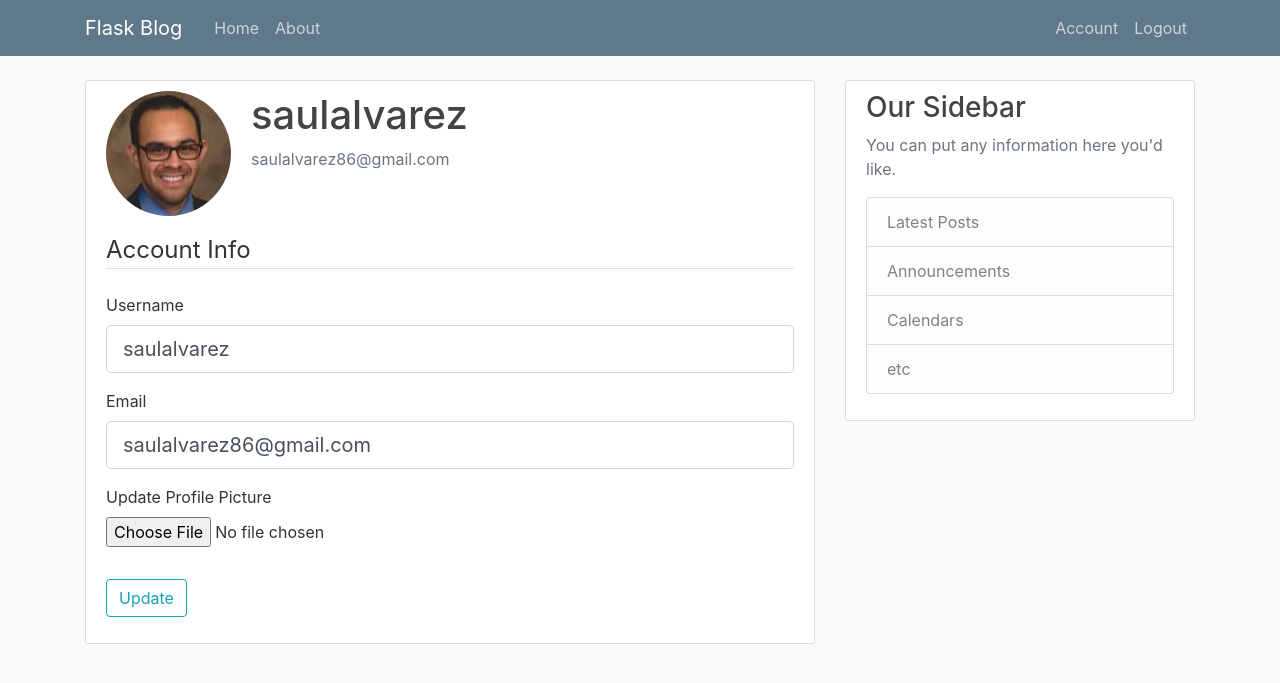
After one commit to blankcheck101010/FlaskApp, a Flask app: page /account in a window 1280 px wide. The commit adds this page. Shown: the top 683 px of the page. Run offline with Flask 2, Linux system fonts and the light colour scheme; a user stored in the database is signed in; some libraries are stand-ins or nearby versions.

Commit message:
user account and profile picture updates

```diff
--- a/Flask_Blog/flaskblog/__init__.py
+++ b/Flask_Blog/flaskblog/__init__.py
@@ -1,10 +1,16 @@
 from flask import Flask
 from flask_sqlalchemy import SQLAlchemy
+from flask_bcrypt import Bcrypt
+from flask_login import LoginManager
 
 app = Flask(__name__)  # this is the name of the module
 # /// means sqlite fille will be saved in same directory *
 app.config['SECRET_KEY'] = '1f97f91cfded7cfb92a9fcef1b36db91'
 app.config['SQLALCHEMY_DATABASE_URI'] = 'sqlite:///site.db'  # /// *
 db = SQLAlchemy(app)
+bcrypt = Bcrypt(app)
+login_manager = LoginManager(app)
+login_manager.login_view = 'login'
+login_manager.login_message_category = 'info'  # 'info is a blue-colored alert in bootstrap'
 
 from flaskblog import routes
--- a/Flask_Blog/flaskblog/forms.py
+++ b/Flask_Blog/flaskblog/forms.py
@@ -1,6 +1,9 @@
 from flask_wtf import FlaskForm
+from flask_wtf.file import FileField, FileAllowed
+from flask_login import current_user
 from wtforms import StringField, PasswordField, SubmitField, BooleanField
-from wtforms.validators import DataRequired, Length, Email, EqualTo
+from wtforms.validators import DataRequired, Length, Email, EqualTo, ValidationError
+from flaskblog.models import User
 
 
 class RegistrationForm(FlaskForm):
@@ -10,9 +13,38 @@ class RegistrationForm(FlaskForm):
     confirm_password = PasswordField('Confirm Password', validators=[DataRequired(), EqualTo('password')])
     submit = SubmitField('Sign Up')
 
+    def validate_username(self, username):
+        user = User.query.filter_by(username=username.data).first()
+        if user:  # if user is none, than we're good (continue). otherwise, throw the error
+            raise ValidationError('That username is taken. Please choose a different one.')
+
+    def validate_email(self, email):
+        user = User.query.filter_by(email=email.data).first()
+        if user:  # if user is none, than we're good (continue). otherwise, throw the error
+            raise ValidationError('That email is taken. Please choose a different one.')
+
 
 class LoginForm(FlaskForm):
     email = StringField('Email', validators=[DataRequired(), Email()])
     password = PasswordField('Password', validators=[DataRequired()])
     remember = BooleanField('Remember Me')
     submit = SubmitField('Login')
+
+
+class UpdateAccountForm(FlaskForm):
+    username = StringField('Username', validators=[DataRequired(), Length(min=2, max=20)])
+    email = StringField('Email', validators=[DataRequired(), Email()])
+    picture = FileField('Update Profile Picture', validators=[FileAllowed(['jpg','png'])])
+    submit = SubmitField('Update')
+
+    def validate_username(self, username):
+        if username.data != current_user.username:
+            user = User.query.filter_by(username=username.data).first()
+            if user:  # if user is none, than we're good (continue). otherwise, throw the error
+                raise ValidationError('That username is taken. Please choose a different one.')
+
+    def validate_email(self, email):
+        if email.data != current_user.email:
+            user = User.query.filter_by(email=email.data).first()
+            if user:  # if user is none, than we're good (continue). otherwise, throw the error
+                raise ValidationError('That email is taken. Please choose a different one.')
--- a/Flask_Blog/flaskblog/routes.py
+++ b/Flask_Blog/flaskblog/routes.py
@@ -1,10 +1,13 @@
-from flask import render_template, url_for, flash, redirect
-from flaskblog import app
+import os
+import secrets
+from PIL import Image
+from flask import render_template, url_for, flash, redirect, request
+from flaskblog import app, db, bcrypt
 #    package-name
 #              then the module name
-from flaskblog.forms import RegistrationForm, LoginForm
+from flaskblog.forms import RegistrationForm, LoginForm, UpdateAccountForm
 from flaskblog.models import User, Post
-
+from flask_login import login_user, current_user, logout_user, login_required
 
 posts = [
     {
@@ -35,20 +38,78 @@ def about():
 
 @app.route("/register", methods=['GET', 'POST'])
 def register():
+    if current_user.is_authenticated:
+        return redirect(url_for('home'))
     form = RegistrationForm()
     if form.validate_on_submit():
-        flash(f'Account created for {form.username.data}!', 'success')
-        return redirect(url_for('home'))
+        hashed_password = bcrypt.generate_password_hash(form.password.data).decode('utf-8')
+        #                                                                        use the HASHED_PASSWORD!
+        user = User(username=form.username.data, email=form.email.data, password=hashed_password)
+        # add created user to the database (don't forget to commit!)
+        db.session.add(user)
+        db.session.commit()
+        # flash the message that they are now able to log in
+        flash('Your account has been created! You are now able to log in', 'success')
+        return redirect(url_for('login'))
     return render_template('register.html', title='Register', form=form)
 
 
 @app.route("/login", methods=['GET', 'POST'])
 def login():
+    if current_user.is_authenticated:
+        return redirect(url_for('home'))
     form = LoginForm()
     if form.validate_on_submit():
-        if form.email.data == 'admin@blog.com' and form.password.data == 'password':
-            flash('You have been logged in!', 'success')
-            return redirect(url_for('home'))
+        # query database to make sure user exists and password verifies in the database
+        user = User.query.filter_by(email=form.email.data).first()
+        if user and bcrypt.check_password_hash(user.password, form.password.data):
+            # login_user is where we logged in the user
+            login_user(user, remember=form.remember.data)
+            #                   args is a dictionary
+            #                   args['next'] will throw an error if it doesn't exist (DON'T USE IT!)
+            #                        get('next') simply returns 'None' if it doesn't exist
+            next_page = request.args.get('next')
+            return redirect(next_page) if next_page else redirect(url_for('home'))
         else:
             flash('Login Unsuccessful. Please check username and password', 'danger')
     return render_template('login.html', title='Login', form=form)
+
+
+@app.route("/logout")
+def logout():
+    logout_user()
+    return redirect(url_for('home'))
+
+
+def save_picture(form_picture):
+    random_hex = secrets.token_hex(8)
+    _, f_ext = os.path.splitext(form_picture.filename)
+    picture_fn = random_hex + f_ext
+    picture_path = os.path.join(app.root_path, 'static/profile_pics', picture_fn)
+
+    output_size = (125, 125)
+    i = Image.open(form_picture)
+    i.thumbnail(output_size)
+    i.save(picture_path)
+
+    return picture_fn
+
+
+@app.route("/account", methods=['GET', 'POST'])
+@login_required
+def account():
+    form = UpdateAccountForm()
+    if form.validate_on_submit():
+        if form.picture.data:
+            picture_file = save_picture(form.picture.data)
+            current_user.image_file = picture_file
+        current_user.username = form.username.data
+        current_user.email = form.email.data
+        db.session.commit()
+        flash('Your account has been updated!', 'success')
+        return redirect(url_for('account'))
+    elif request.method == 'GET':
+        form.username.data = current_user.username
+        form.email.data = current_user.email
+    image_file = url_for('static', filename='profile_pics/' + current_user.image_file)
+    return render_template('account.html', title='Account', image_file=image_file, form=form)
--- /dev/null
+++ b/Flask_Blog/flaskblog/templates/account.html
@@ -0,0 +1,57 @@
+{% extends "layout.html" %}
+{% block content %}
+    <div class="content-section">
+        <div class="media">
+            <img class="rounded-circle account-img" src="{{ image_file }}">
+            <div class="media-body">
+                <h2 class="account-heading">{{ current_user.username }}</h2>
+                <p class="text-secondary">{{ current_user.email }}</p>
+            </div>
+        </div>
+            <form method="POST" action="" enctype="multipart/form-data">
+                {{ form.hidden_tag() }}
+                <fieldset class="form-group">
+                    <legend class="border-bottom mb-4">Account Info</legend>
+                    <div class="form-group">
+                        {{ form.username.label(class="form-control-label") }}
+
+                        {% if form.username.errors %}
+                            {{ form.username(class="form-control form-control-lg is-invalid") }}
+                            <div class="invalid-feedback">
+                                {% for error in form.username.errors %}
+                                    <span>{{ error }}</span>
+                                {% endfor %}
+                            </div>
+                        {% else %}
+                            {{ form.username(class="form-control form-control-lg") }}
+                        {% endif %}
+                    </div>
+                    <div class="form-group">
+                        {{ form.email.label(class="form-control-label") }}
+                        {% if form.email.errors %}
+                            {{ form.email(class="form-control form-control-lg is-invalid") }}
+                            <div class="invalid-feedback">
+                                {% for error in form.email.errors %}
+                                    <span>{{ error }}</span>
+                                {% endfor %}
+                            </div>
+                        {% else %}
+                            {{ form.email(class="form-control form-control-lg") }}
+                        {% endif %}
+                    </div>
+                    <div class="form-group">
+                        {{ form.picture.label() }}
+                        {{ form.picture(class="form-control-file") }}
+                        {% if form.picture.errors %}
+                            {% for error in form.picture.errors %}
+                                <span class="text-danger">{{ error }}</span></br>
+                            {% endfor %}
+                        {% endif %}
+                    </div>
+                </fieldset>
+                <div class="form-group">
+                    {{ form.submit(class="btn btn-outline-info") }}
+                </div>
+            </form>
+    </div>
+{% endblock content %}
--- a/Flask_Blog/flaskblog/templates/layout.html
+++ b/Flask_Blog/flaskblog/templates/layout.html
@@ -31,8 +31,13 @@
             </div>
             <!-- Navbar Right Side -->
             <div class="navbar-nav">
-              <a class="nav-item nav-link" href="{{ url_for('login') }}">Login</a>
-              <a class="nav-item nav-link" href="{{ url_for('register') }}">Register</a>
+              {% if current_user.is_authenticated %}
+                <a class="nav-item nav-link" href="{{ url_for('account') }}">Account</a>
+                <a class="nav-item nav-link" href="{{ url_for('logout') }}">Logout</a>
+              {% else %}
+                <a class="nav-item nav-link" href="{{ url_for('login') }}">Login</a>
+                <a class="nav-item nav-link" href="{{ url_for('register') }}">Register</a>
+              {% endif %}
             </div>
           </div>
         </div>
```
Also changed, not shown: Flask_Blog/flaskblog/models.py (+11 -2 lines), Flask_Blog/flaskblog/site.db, Flask_Blog/flaskblog/static/profile_pics/88fd5e031f5dca8d.jpg (added), Flask_Blog/flaskblog/static/profile_pics/default.jpg (added).
